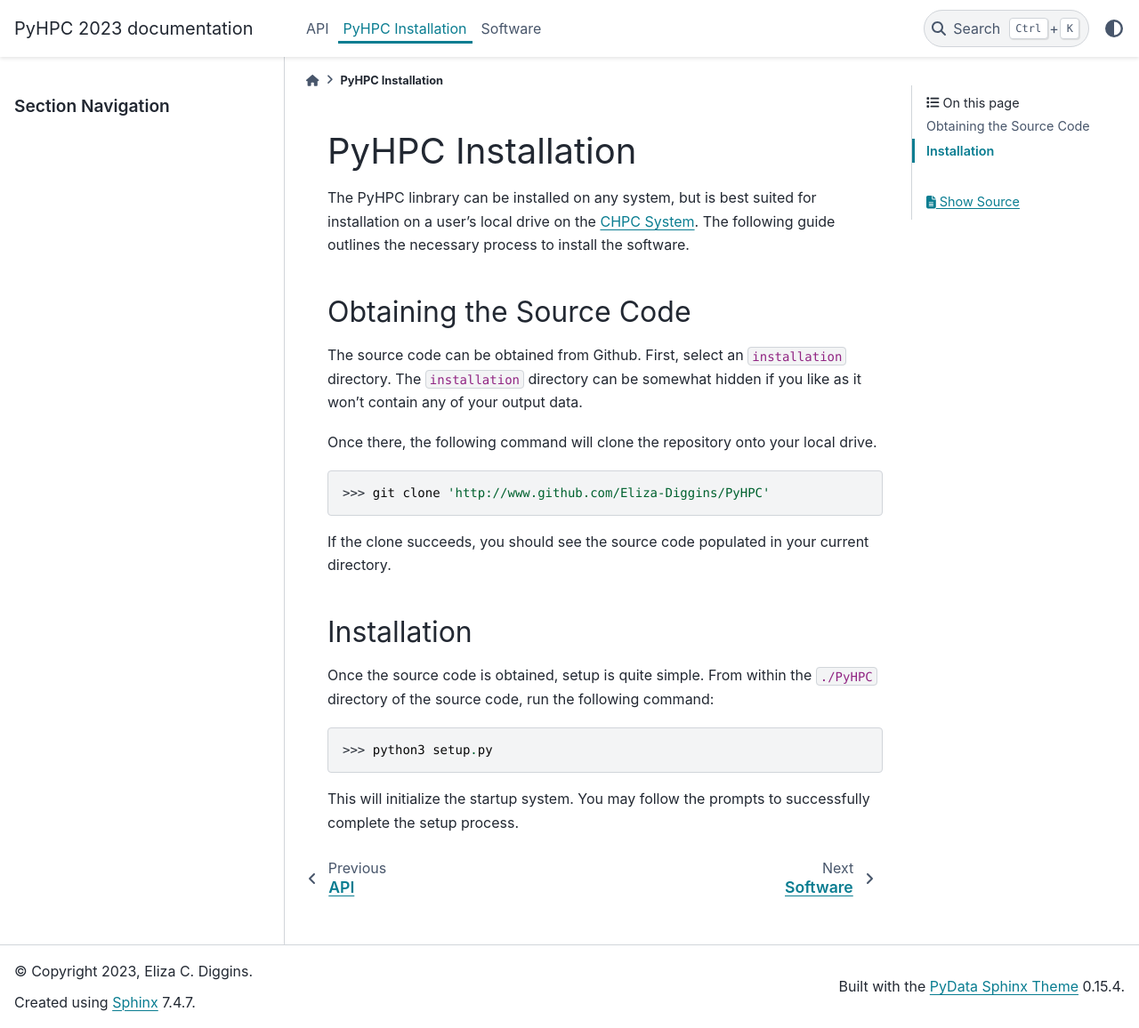
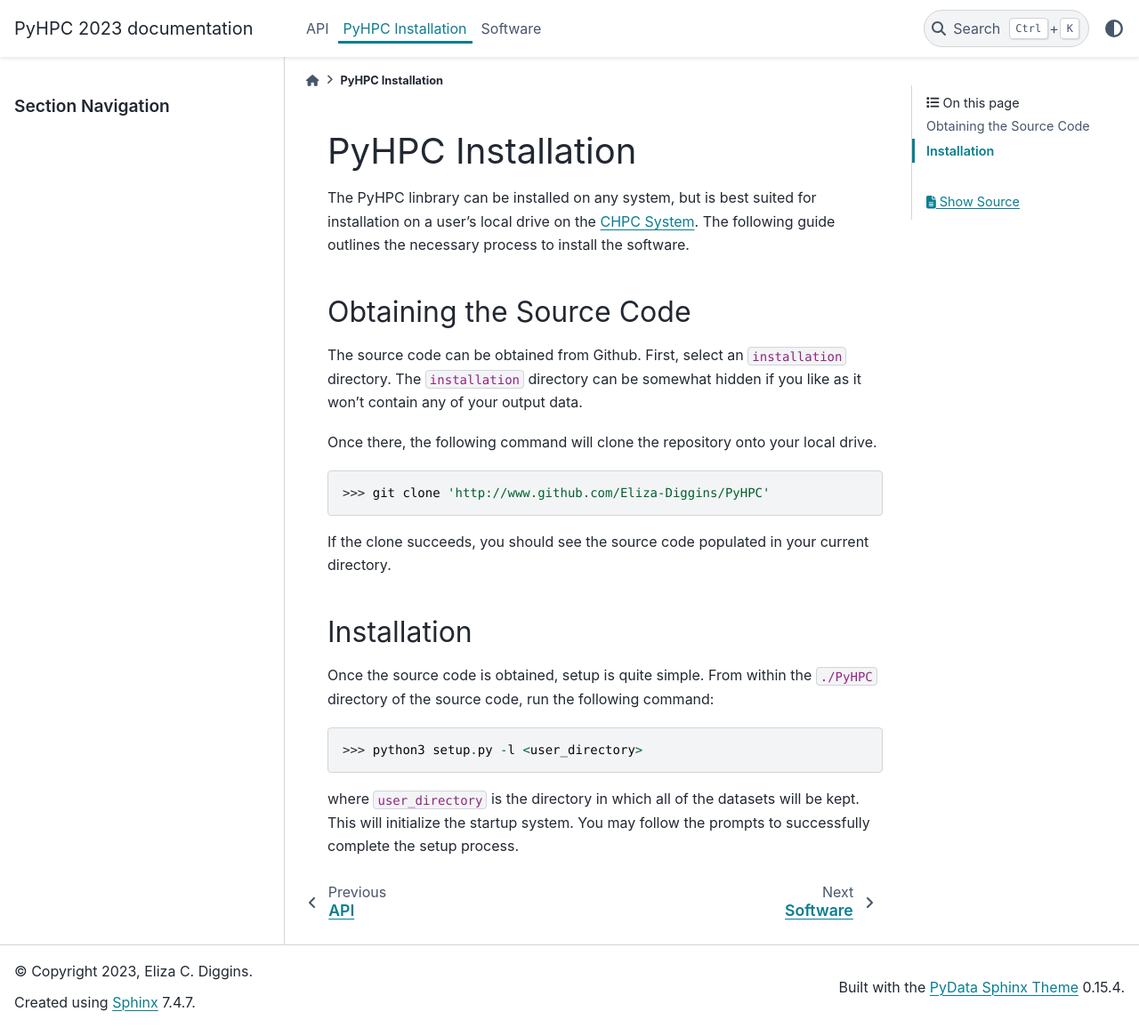
Before and after one commit to Eliza-Diggins/PyHPC, a Sphinx documentation site: the page built from docs/installation.rst, in a window 1280 px wide and 1156 px high. Shown: the whole window at 89% size. Built offline with Sphinx 7.4.7 and the PyData theme 0.15.4, drawn with Linux system fonts in a browser that asks for light colours.

Commit message:
adding sphinx docs

```diff
--- a/docs/installation.rst
+++ b/docs/installation.rst
@@ -22,6 +22,7 @@ Installation
 Once the source code is obtained, setup is quite simple. From within the ``./PyHPC`` directory
 of the source code, run the following command:
 
->>> python3 setup.py
+>>> python3 setup.py -l <user_directory>
 
+where ``user_directory`` is the directory in which all of the datasets will be kept.
 This will initialize the startup system. You may follow the prompts to successfully complete the setup process.
```
Also changed, not shown: 1 other file.
